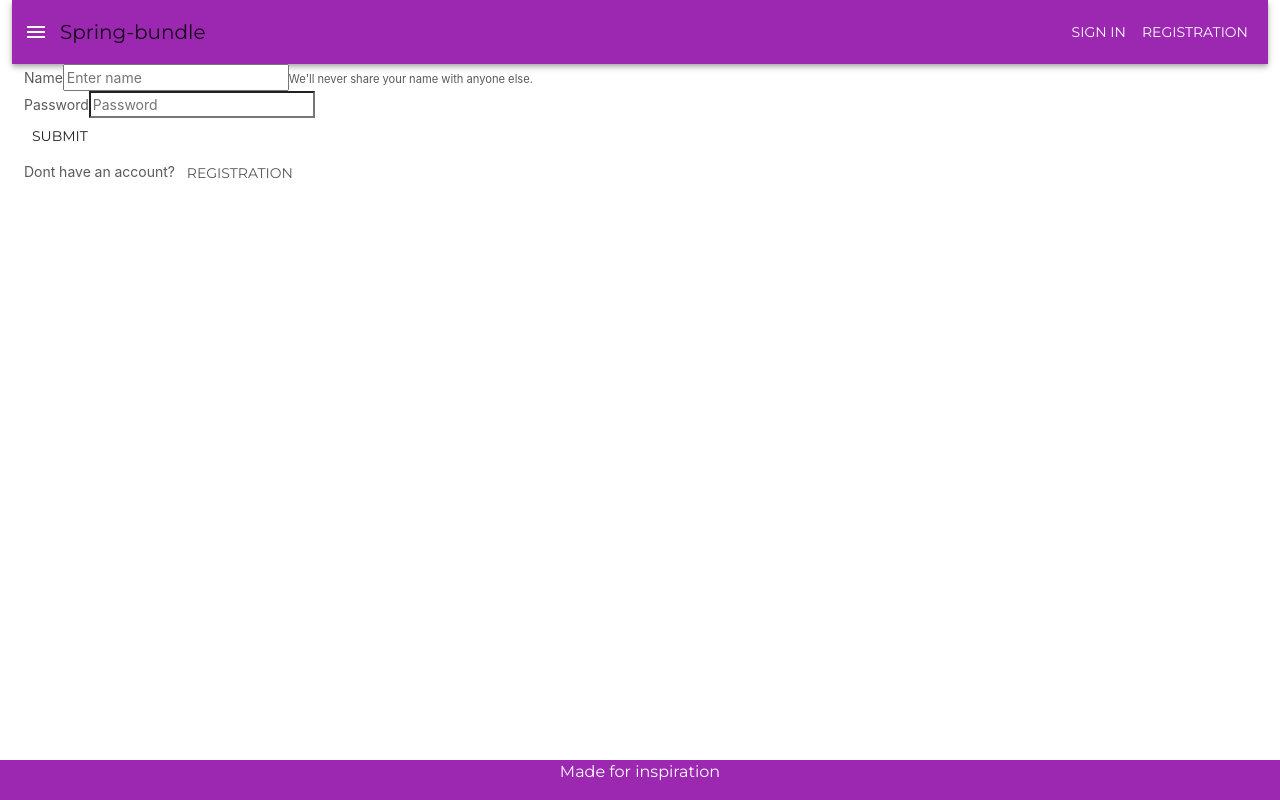
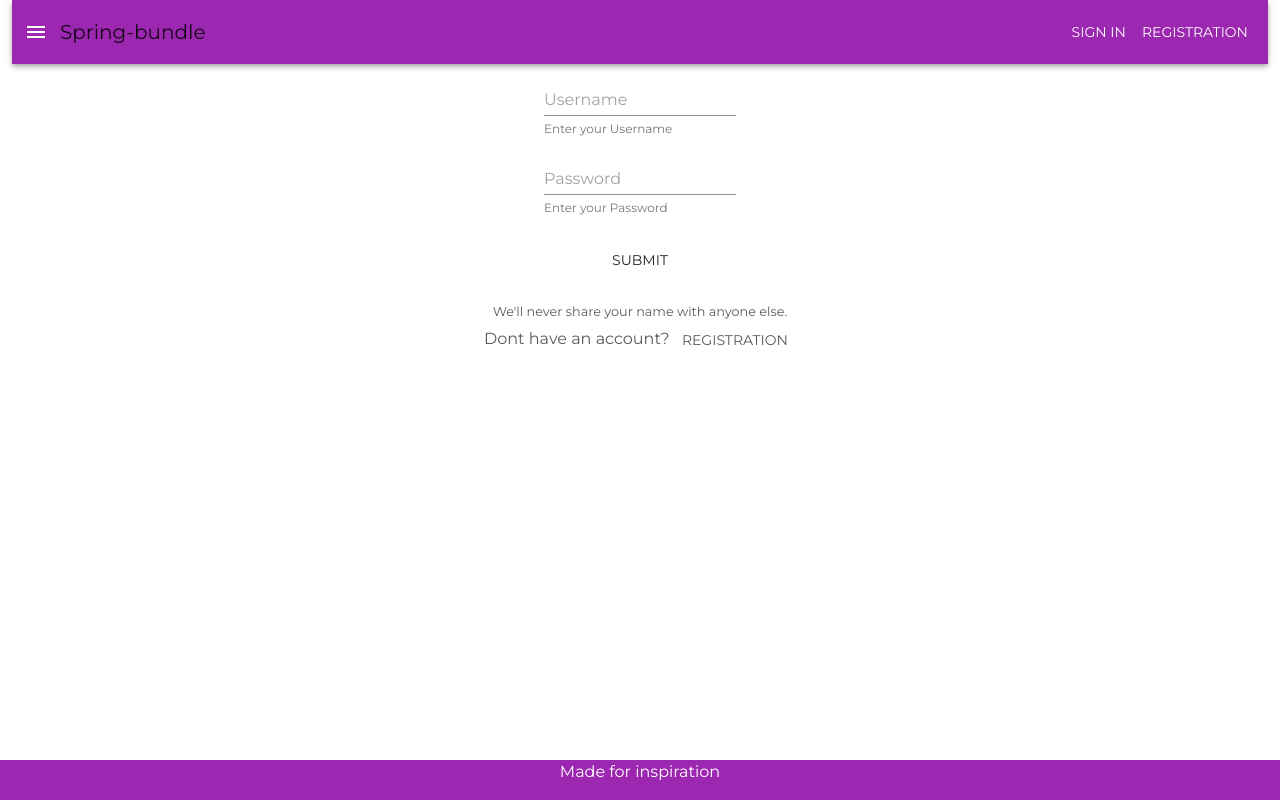
Before and after one commit to sdfizzz/react-client, a React (Create React App) app: page /login in a window 1280 px wide. Built offline with nearby package versions, Linux system fonts and the light colour scheme.

Commit message:
fix LoginForm

```diff
--- a/src/js/components/LoginForm.js
+++ b/src/js/components/LoginForm.js
@@ -6,11 +6,16 @@ import { withRouter } from 'react-router-dom';
 import { styled } from '@material-ui/core/styles';
 import Button from '@material-ui/core/Button';
 import Container from '@material-ui/core/Container';
+import TextField from '@material-ui/core/TextField';
+import Typography from '@material-ui/core/Typography';
 
 const StyledContainer = styled(Container)({
+    maxWidth: '800px',
     display: 'flex',
     flexFlow: 'column noWrap',
-    justifyContent: 'center'
+    alignItems: 'center',
+    justifyContent: 'center',
+    padding: '20px'
 });
 
 function LoginForm(props) {
@@ -35,7 +40,7 @@ function LoginForm(props) {
             password: state.password
         };
         axios
-            .post(apiUrls.login.pathname, payload)
+            .post(apiUrls.login.href, payload)
             .then(function(response) {
                 if (response.data.code === 200) {
                     setState(prevState => ({
@@ -54,46 +59,41 @@ function LoginForm(props) {
                 // console.log(error);
             });
     };
+
     const redirectToHome = () => {
         props.updateTitle('Home');
         props.history.push(urls.main);
     };
-    const redirectToRegister = () => {
-        props.history.push(urls.registration);
-        props.updateTitle(urls.registration);
-    };
+
     return (
+        <Typography>
             <StyledContainer>
-            <form>
-                <div className="form-group text-left">
-                    <label>Name</label>
-                    <input
-                        type="name"
-                        className="form-control"
-                        placeholder="Enter name"
-                        value={state.name}
+                <TextField helperText="Enter your Username" placeholder="Username" onChange={handleChange} />
+                <br />
+                <TextField
+                    type="password"
+                    helperText="Enter your Password"
+                    placeholder="Password"
                     onChange={handleChange}
                 />
-                    <small>We'll never share your name with anyone else.</small>
-                </div>
-                <div>
-                    <label>Password</label>
-                    <input type="password" placeholder="Password" value={state.password} onChange={handleChange} />
-                </div>
-                <Button type="submit" className="btn btn-primary" onClick={handleSubmitClick}>
+                <br />
+                <Button primary={true} onClick={handleSubmitClick}>
                     Submit
                 </Button>
-            </form>
+                <br />
+                <small>We'll never share your name with anyone else.</small>
+
                 <div style={{ display: state.successMessage ? 'block' : 'none' }} role="alert">
                     {state.successMessage}
                 </div>
-            <div className="registerMessage">
+                <div>
                     <span>Dont have an account? </span>
-                <Button color="inherit" component={createLink(urls.registration)}>
+                    <Button color="inherit" href={urls.registration.href}>
                         Registration
                     </Button>
                 </div>
             </StyledContainer>
+        </Typography>
     );
 }
 
```
Lines whose indentation alone changed are shown as unchanged.
